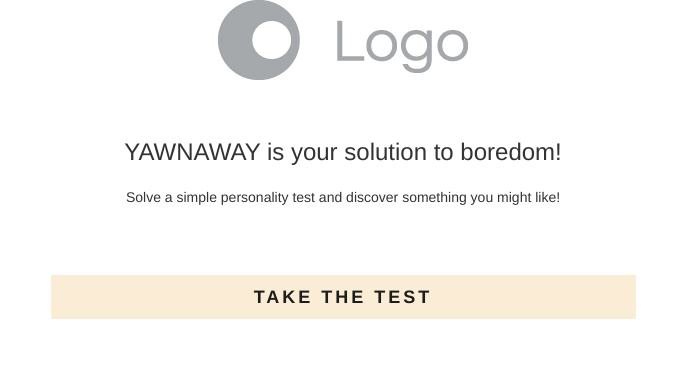
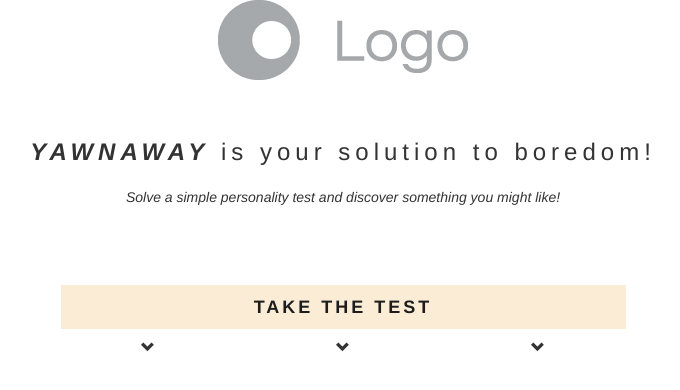
Before and after one commit to JurajMarkesic2/ReccSite, a Django app: page / in a window 1280 px wide. Shown: the top 390 px of the page, without its empty margins (297-977 px from the left). Run offline with Django 3.2, Linux system fonts and the light colour scheme; some libraries are stand-ins or nearby versions.

Commit message:
Styling Home

```diff
--- a/mysite/general/static/general/css/custom.css
+++ b/mysite/general/static/general/css/custom.css
@@ -7,12 +7,13 @@
 
 #testBut {
     background-color: #FBECD5;
-    border: 0 none;
+    border: 10px solid #ffffff;
     color: #1d1d1d;
     font-weight: 700;
     letter-spacing: 3px;
     text-transform: uppercase;
     margin-top: 5%;
+    height:64px;
 }
 
 #testBut:not(.no-hover):hover {
@@ -30,17 +31,45 @@
 	border: none;
 	font-weight: 600;
 	letter-spacing: 2px;
+	text-align: center;
+	margin-bottom: 10%;
 }
 
 #submit:hover {
 	color: #56527f;
 }
 
-@media (max-width: @screen-xs-max) {
+@media (max-width: 767px) {
 	#submit {
-		font-size: 4.5vw;
+		font-size: 3.5vw;
 	}
 }
+
+#arrows {
+	text-align: center;
+}
+
+.homeHead {
+	letter-spacing: 5px;
+}
+
+#yawnawayTitle {
+	font-weight: 700;
+}
+
+#test {
+	margin-top: 7.5%;
+}
+
+form {
+	text-align: center;
+}
+
+
+form ul {
+	list-style-type: none;
+}
+
 /***********************
   Logo
 ************************/
--- a/mysite/general/templates/general/home.html
+++ b/mysite/general/templates/general/home.html
@@ -6,7 +6,6 @@
 
 <script>
 	var w = Math.max(document.documentElement.clientWidth, window.innerWidth || 0)
-	var h = Math.max(document.documentElement.clientHeight, window.innerHeight || 0)
 
 	function show (toBlock){
 		setDisplay(toBlock, 'block');
@@ -25,30 +24,33 @@
       document.activeElement.blur();
       document.getElementById(target).setAttribute('disabled', 'disabled');
 
-      if (w <= 768){
-			document.getElementById(target).setAttribute('style', 'font-size: 2.5vw;');
+      if (w < 768){
+			document.getElementById(target).setAttribute('style', 'font-size: 2.9vw;');
 		}
 	}
 
 </script>
 <div class="container">
 	<div class="row">
-		<h3 id="title" class="col-xs-10 col-xs-offset-1 col-sm-8 col-sm-offset-2 col-md-8 col-md-offset-2">YAWNAWAY is your solution to boredom!</h3>
+		<h3 id="title" class="homeHead col-xs-10 col-xs-offset-1 col-sm-8 col-sm-offset-2 col-md-8 col-md-offset-2"><i id="yawnawayTitle">YAWNAWAY</i> is your solution to boredom!</h3>
 	</div>
 	<div class="row">
-		<p id="desc" class="col-xs-10 col-xs-offset-1 col-sm-8 col-sm-offset-2 col-md-8 col-md-offset-2">Solve a simple personality test and discover something you might like!</p>
+		<p id="desc" class="col-xs-10 col-xs-offset-1 col-sm-8 col-sm-offset-2 col-md-8 col-md-offset-2"><i>Solve a simple personality test and discover something you might like!</i></p>
 	</div>
 	<div class="row">
-		<button id="testBut" type="button" id="clickID" onclick="show('test'); setText('testBut'); removeEffect('testBut');" class="btn btn-primary btn-lg sharp col-xs-10 col-xs-offset-1 col-sm-8 col-sm-offset-2 col-md-6 col-md-offset-3">TAKE THE TEST</button>
+		<button id="testBut" type="button" id="clickID" onclick="show('test'); setText('testBut'); removeEffect('testBut');" class="btn btn-primary btn-lg sharp col-xs-12 col-xs-offset-0 col-sm-8 col-sm-offset-2 col-md-6 col-md-offset-3">TAKE THE TEST</button>
+		<div>
+			<i id="arrows" class="glyphicon glyphicon-chevron-down col-xs-2 col-xs-offset-3 col-sm-2 col-sm-offset-3 col-md-2 col-md-offset-3" aria-hidden="true"></i>	<i id="arrows" class="glyphicon glyphicon-chevron-down col-xs-2 col-xs-offset-0 col-sm-2 col-sm-offset-0 col-md-2 col-md-offset-0" aria-hidden="true"></i>	<i id="arrows" class="glyphicon glyphicon-chevron-down col-xs-2 col-xs-offset-0 col-sm-2 col-sm-offset-0 col-md-2 col-md-offset-0" aria-hidden="true"></i>
+		</div>
 	</div>
 	<div class="row">
-		<div id="test" style="display:none;">
+		<div id="test" style="display:none;" class="col-xs-10 col-xs-offset-1 col-sm-8 col-sm-offset-2 col-md-8 col-md-offset-2">
 			<form name="form" action="" method="POST">
 				{% csrf_token %}
 
 				{{ form.as_p }}
 
-				<input id="submit" class="col-xs-4 col-xs-offset-4 col-sm-2 col-sm-offset-5 col-md-2 col-md-offset-5" type="submit" value="SUBMIT">
+				<input id="submit" class="col-xs-6 col-xs-offset-3 col-sm-4 col-sm-offset-4 col-md-2 col-md-offset-5" type="submit" value="SUBMIT">
 			</form>
 		</div>
 	</div>
```
